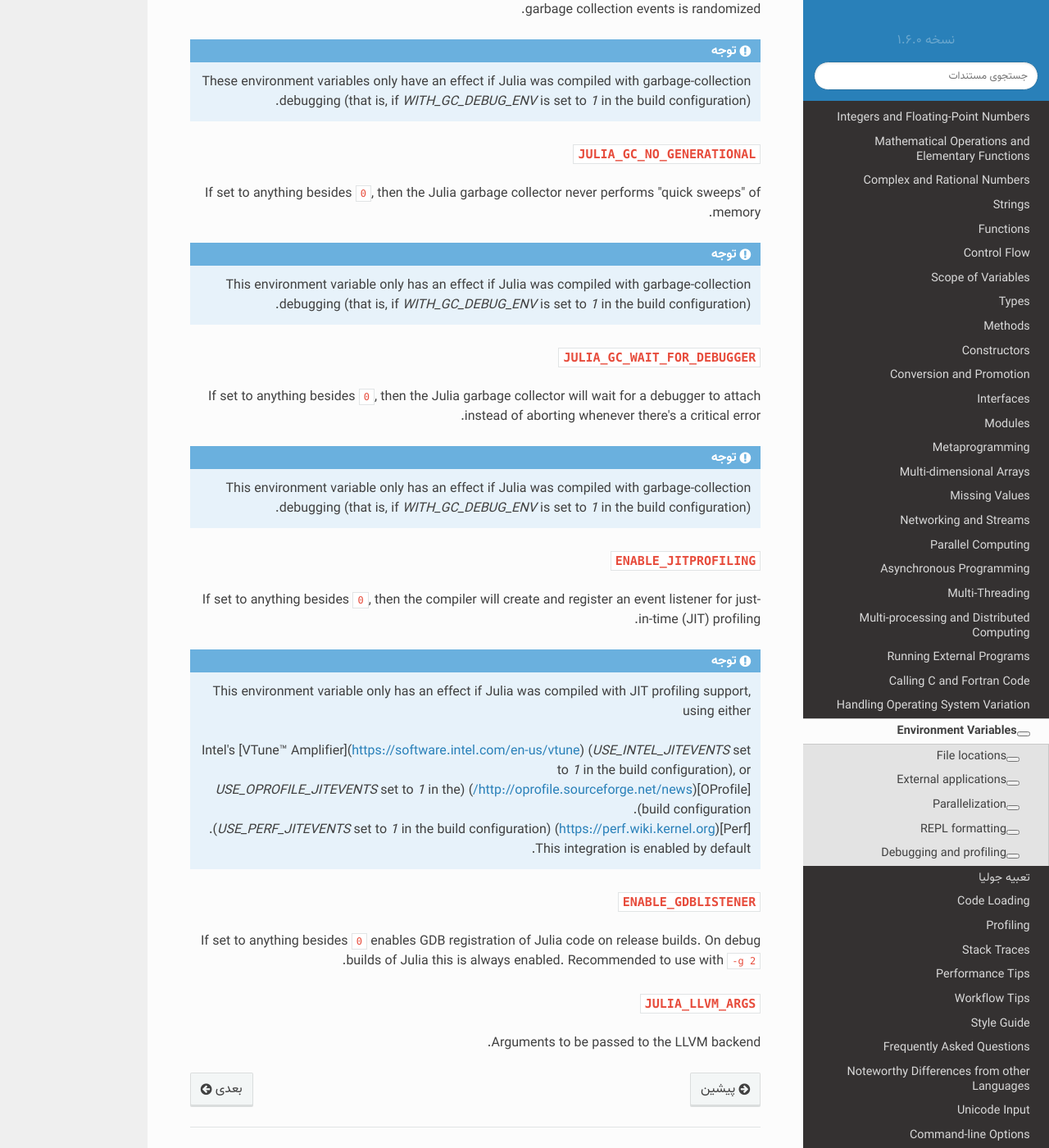
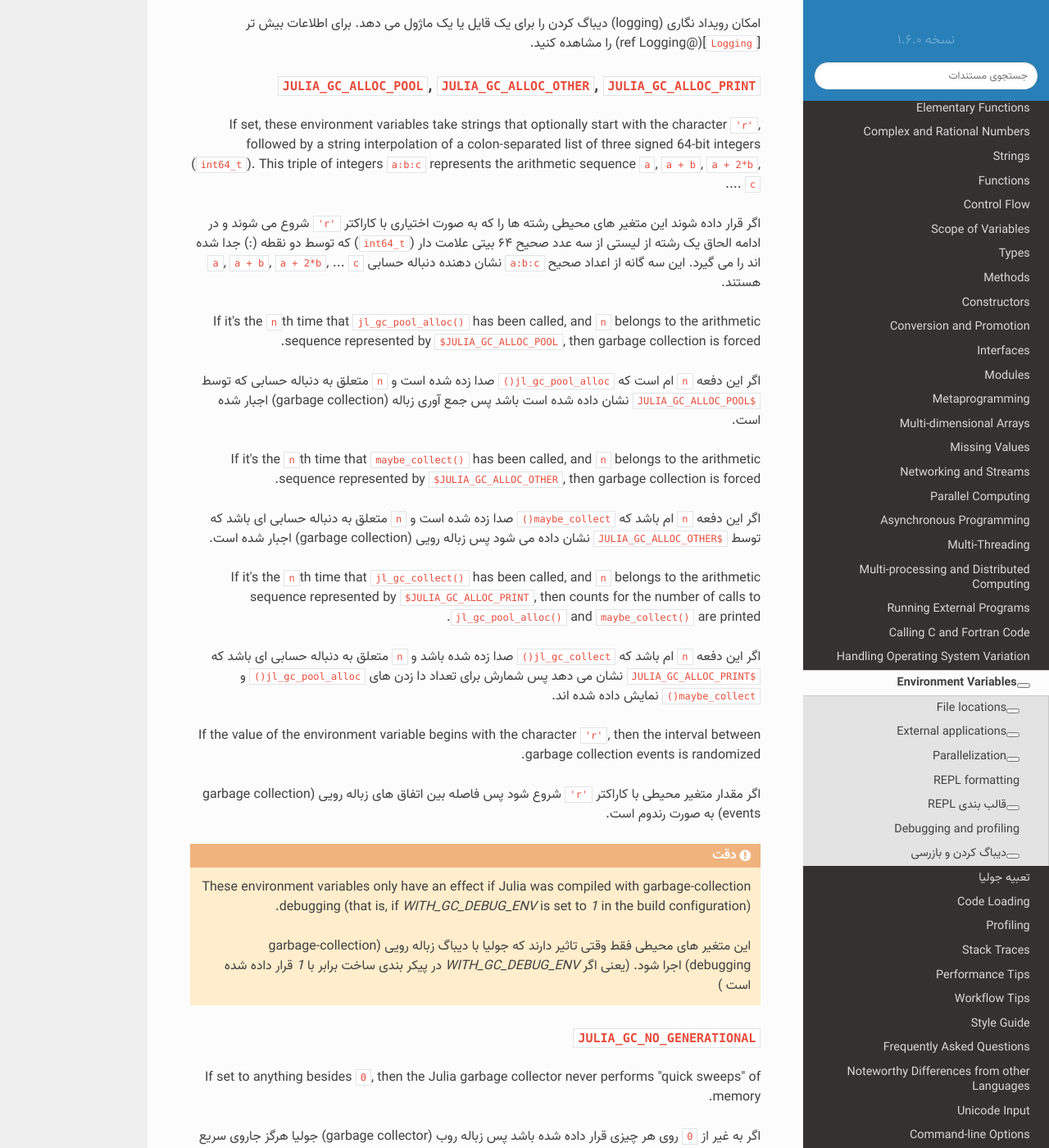
Before and after one commit to AppliedLinearAlgebra-Sharif/julia-docs, a Sphinx documentation site: the page built from docs/manual/environment-variables.md, in a window 1280 px wide and 1400 px high, scrolled down 6472 px. Shown: the whole window at 82% size. Built offline with Sphinx 7.4.7 and the Read the Docs theme 2.0.0, drawn with Linux system fonts in a browser that asks for light colours; pages that are not in the unit, such as notebooks, are missing from menus; some of the changed text lies outside the part shown.

Commit message:
Update environment-variables.md

````diff
--- a/docs/manual/environment-variables.md
+++ b/docs/manual/environment-variables.md
@@ -234,6 +234,7 @@
 affinitized. Otherwise, Julia lets the operating system handle thread policy.
 
 ## REPL formatting
+## قالب بندی REPL
 
 Environment variables that determine how REPL output should be formatted at the
 terminal. Generally, these variables should be set to [ANSI terminal escape
@@ -241,36 +242,51 @@
 a high-level interface with much of the same functionality; see the section on
 The Julia REPL.
 
+متغیر های محیطی که مشخص می کنند که چطور خروجی REPL باید در نرمینال قالب بندی شده باشد. به صورت عمومی این متغیر ها باید روی [ANSI terminal escape sequences](http://ascii-table.com/ansi-escape-sequences.php) قرار داده شوند. جولیا یک واسط سطح بالا با بیش تر شباهت از لحاظ کارکردی ارائه می کند. قسمت REPL جولیا (The Julia REPL) را مشاهده کنید.
+
 ### `JULIA_ERROR_COLOR`
-
 The formatting `Base.error_color()` (default: light red, `"\033[91m"`) that
 errors should have at the terminal.
+
+قالب بندی `Base.error_color()` (default: light red, `"\033[91m"`) که ارورها باید در ترمینال داشته باشند.
 
 ### `JULIA_WARN_COLOR`
 
 The formatting `Base.warn_color()` (default: yellow, `"\033[93m"`) that warnings
 should have at the terminal.
 
+قالب بندی `Base.warn_color()` (default: yellow, `"\033[93m"`) که هشدار ها باید در ترمینال داشته باشند.
+
 ### `JULIA_INFO_COLOR`
 
 The formatting `Base.info_color()` (default: cyan, `"\033[36m"`) that info
 should have at the terminal.
+
+قالب بندی `Base.info_color()` (default: cyan, `"\033[36m"`) که اطلاعات باشد در ترمینال داشته باشند.
 
 ### `JULIA_INPUT_COLOR`
 
 The formatting `Base.input_color()` (default: normal, `"\033[0m"`) that input
 should have at the terminal.
 
+قالب بندی `Base.input_color()` (default: normal, `"\033[0m"`) که ورودی ها باید در ترمینال داشته باشند.
+
 ### `JULIA_ANSWER_COLOR`
 
 The formatting `Base.answer_color()` (default: normal, `"\033[0m"`) that output
 should have at the terminal.
 
+قالب بندی `Base.answer_color()` (default: normal, `"\033[0m"`) که خروجی ها باید در ترمینال داشته باشند.
+
 ## Debugging and profiling
+
+## دیباگ کردن و بازرسی
 
 ### `JULIA_DEBUG`
 
 Enable debug logging for a file or module, see [`Logging`](@ref Logging) for more information.
+
+امکان رویداد نگاری (logging) دیباگ کردن را برای یک قایل یا یک ماژول می دهد. برای اطلاعات بیش تر [`Logging`](@ref Logging) را مشاهده کنید.
 
 ### `JULIA_GC_ALLOC_POOL`, `JULIA_GC_ALLOC_OTHER`, `JULIA_GC_ALLOC_PRINT`
 
@@ -279,27 +295,40 @@
 three signed 64-bit integers (`int64_t`). This triple of integers `a:b:c`
 represents the arithmetic sequence `a`, `a + b`, `a + 2*b`, ... `c`.
 
+اگر قرار داده شوند این متغیر های محیطی رشته ها را که به صورت اختیاری با کاراکتر `'r'` شروع می شوند و در ادامه الحاق یک رشته از لیستی از سه عدد صحیح ۶۴ بیتی علامت دار (`int64_t`) که توسط دو نقطه (:) جدا شده اند را می گیرد. این سه گانه از اعداد صحیح `a:b:c` نشان دهنده دنباله حسابی `a`, `a + b`, `a + 2*b`, ... `c` هستند.
+
 *   If it's the `n`th time that `jl_gc_pool_alloc()` has been called, and `n`
     belongs to the arithmetic sequence represented by `$JULIA_GC_ALLOC_POOL`,
     then garbage collection is forced.
+*   اگر این دفعه `n` ام است که `jl_gc_pool_alloc()` صدا زده شده است و `n` متعلق به دنباله حسابی که توسط `$JULIA_GC_ALLOC_POOL` نشان داده شده است باشد پس جمع آوری زباله (garbage collection)  اجبار شده است.
+
 *   If it's the `n`th time that `maybe_collect()` has been called, and `n` belongs
     to the arithmetic sequence represented by `$JULIA_GC_ALLOC_OTHER`, then garbage
     collection is forced.
+*   اگر این دفعه `n` ام باشد که `maybe_collect()` صدا زده شده است و `n` متعلق به دنباله حسابی ای باشد که توسط `$JULIA_GC_ALLOC_OTHER` نشان داده می شود پس زباله رویی (garbage collection) اجبار شده است.
+
 *   If it's the `n`th time that `jl_gc_collect()` has been called, and `n` belongs
     to the arithmetic sequence represented by `$JULIA_GC_ALLOC_PRINT`, then counts
     for the number of calls to `jl_gc_pool_alloc()` and `maybe_collect()` are
     printed.
 
+*   اگر این دفعه `n` ام باشد که `jl_gc_collect()` صدا زده شده باشد و `n` متعلق به دنباله حسابی ای باشد که `$JULIA_GC_ALLOC_PRINT` نشان می دهد پس شمارش برای تعداد دا زدن های `jl_gc_pool_alloc()` و `maybe_collect()` نمایش داده شده اند.
+
 If the value of the environment variable begins with the character `'r'`, then
 the interval between garbage collection events is randomized.
 
+اگر مقدار متغیر محیطی با کاراکتر `'r'` شروع شود پس  فاصله بین اتفاق های زباله رویی (garbage collection events) به صورت رندوم است.
+
 ```eval_rst
 
-.. note::
+.. توجه::
 
     These environment variables only have an effect if Julia was compiled with
     garbage-collection debugging (that is, if `WITH_GC_DEBUG_ENV` is set to `1`
     in the build configuration).
+
+    این متغیر های محیطی فقط وقتی تاثیر دارند که جولیا با دیباگ زباله رویی (garbage-collection debugging) اجرا شود. (یعنی اگر `WITH_GC_DEBUG_ENV` در پیکر بندی ساخت برابر با `1` قرار داده شده است )
+
 ```
 
 ### `JULIA_GC_NO_GENERATIONAL`
@@ -307,13 +336,18 @@
 If set to anything besides `0`, then the Julia garbage collector never performs
 "quick sweeps" of memory.
 
+اگر به غیر از `0` روی هر چیزی قرار داده شده باشد پس زباله روب (garbage collector) جولیا هرگز جاروی سریع ("quick sweeps") حافظه را اجرا نمی کند.
+
 ```eval_rst
 
-.. note::
+.. توجه::
 
     This environment variable only has an effect if Julia was compiled with
     garbage-collection debugging (that is, if `WITH_GC_DEBUG_ENV` is set to `1`
     in the build configuration).
+
+    این متغیر محیطی تنها وقتی تاثیر دارد که جولیا همراه با دیباگ کردن توسط زیاله رویی (garbage-collection debugging) اجرا شده باشد. ( یعنی اگر `WITH_GC_DEBUG_ENV` در پیکر بندی ساخت برابر با `1` قرار داده شده باشد.)
+
 ```
 
 ### `JULIA_GC_WAIT_FOR_DEBUGGER`
@@ -321,13 +355,18 @@
 If set to anything besides `0`, then the Julia garbage collector will wait for
 a debugger to attach instead of aborting whenever there's a critical error.
 
+اگر برابر با چیزی جز `0` قرار داده شده باشد پس زباله روب جولیا برای یک دیباگ کننده خواهد ایستاد تا وقتی که یک ارور مهم وجود دارد به جای حذف کردن متصل کند.
+
 ```eval_rst
 
-.. note::
+.. توجه::
 
     This environment variable only has an effect if Julia was compiled with
     garbage-collection debugging (that is, if `WITH_GC_DEBUG_ENV` is set to `1`
     in the build configuration).
+
+    این متغیر محیطی تنها وقتی تاثیر دارد که جولیا همراه با دیباگ کردن به صورت زباله رویی (garbage-collection debugging) اجرا شده باشد. (یعنی اگر `WITH_GC_DEBUG_ENV` در پیکر بندی ساخت برابر با `1` قرار داده شده باشد )
+
 ```
 
 ### `ENABLE_JITPROFILING`
@@ -335,21 +374,25 @@
 If set to anything besides `0`, then the compiler will create and register an
 event listener for just-in-time (JIT) profiling.
 
+اگر برابر با چیزی جز `0` قرار داده شده باشد پس کامپایلر یک listener  را برای بازرسی just-in-time (JIT) می سازد و قرار می دهد.
+
 ```eval_rst
 
-.. note::
+.. توجه::
 
     This environment variable only has an effect if Julia was compiled with JIT
     profiling support, using either
 
+    این متغیر محیطی تنها وقتی تاثیر دارد که جولیا همراه با پشتیبانی بازرسی JIT اجرا شده باشد با استفاده از یکی از
+
     * Intel's [VTune™ Amplifier](https://software.intel.com/en-us/vtune)
-      (`USE_INTEL_JITEVENTS` set to `1` in the build configuration), or
+      (`USE_INTEL_JITEVENTS` برابر با `1` در پیکر بندی ساخت ), or
 
-    * [OProfile](http://oprofile.sourceforge.net/news/) (`USE_OPROFILE_JITEVENTS` set to `1`
-      in the build configuration).
+    * [OProfile](http://oprofile.sourceforge.net/news/) (`USE_OPROFILE_JITEVENTS` برابر با `1`
+      در پیکر بندی ساخت).
 
-    * [Perf](https://perf.wiki.kernel.org) (`USE_PERF_JITEVENTS` set to `1`
-      in the build configuration). This integration is enabled by default.
+    * [Perf](https://perf.wiki.kernel.org) (`USE_PERF_JITEVENTS` برابر با `1` در پیکر بندی ساخت). This integration is enabled by default.
+    این ادغام به صورت دیفالت فعال شده است.
 
 ```
 
@@ -357,8 +400,10 @@
 
 If set to anything besides `0` enables GDB registration of Julia code on release builds.
 On debug builds of Julia this is always enabled. Recommended to use with `-g 2`.
-
+ اگر برابر با هر چیزی به غیر از `0` قرار داده شود ثبت GDB کد جولیا را در ساخته های منتشر شده امکان پذیر می کند. رو ساخته های دیباگ جولیا این متغیر همیشه فعال شده است و پیشنهاد می شود که همراه با `-g 2` استفاده شود.
 
 ### `JULIA_LLVM_ARGS`
 
 Arguments to be passed to the LLVM backend.
+
+ آرگومان هایی که باید به بک اند LLVM منتقل شوند.
````
